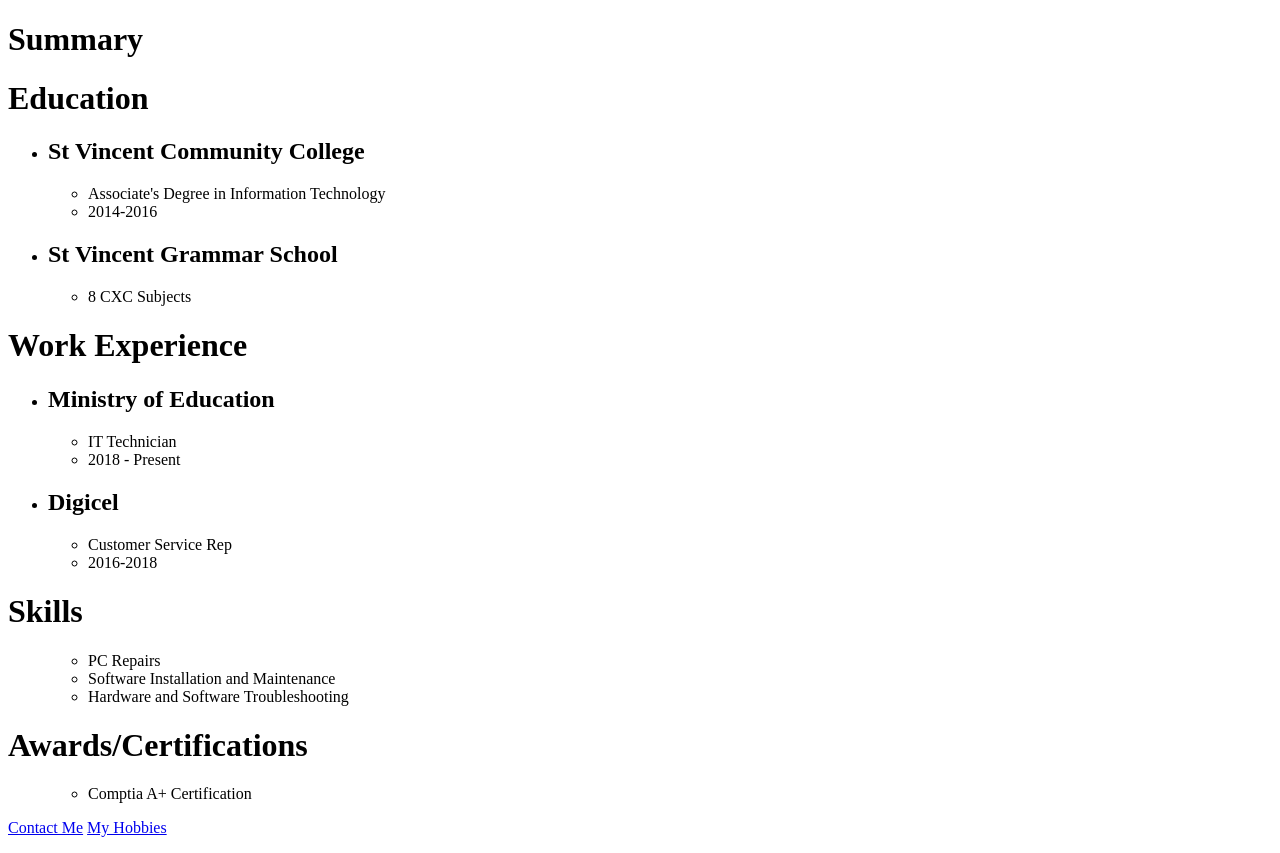
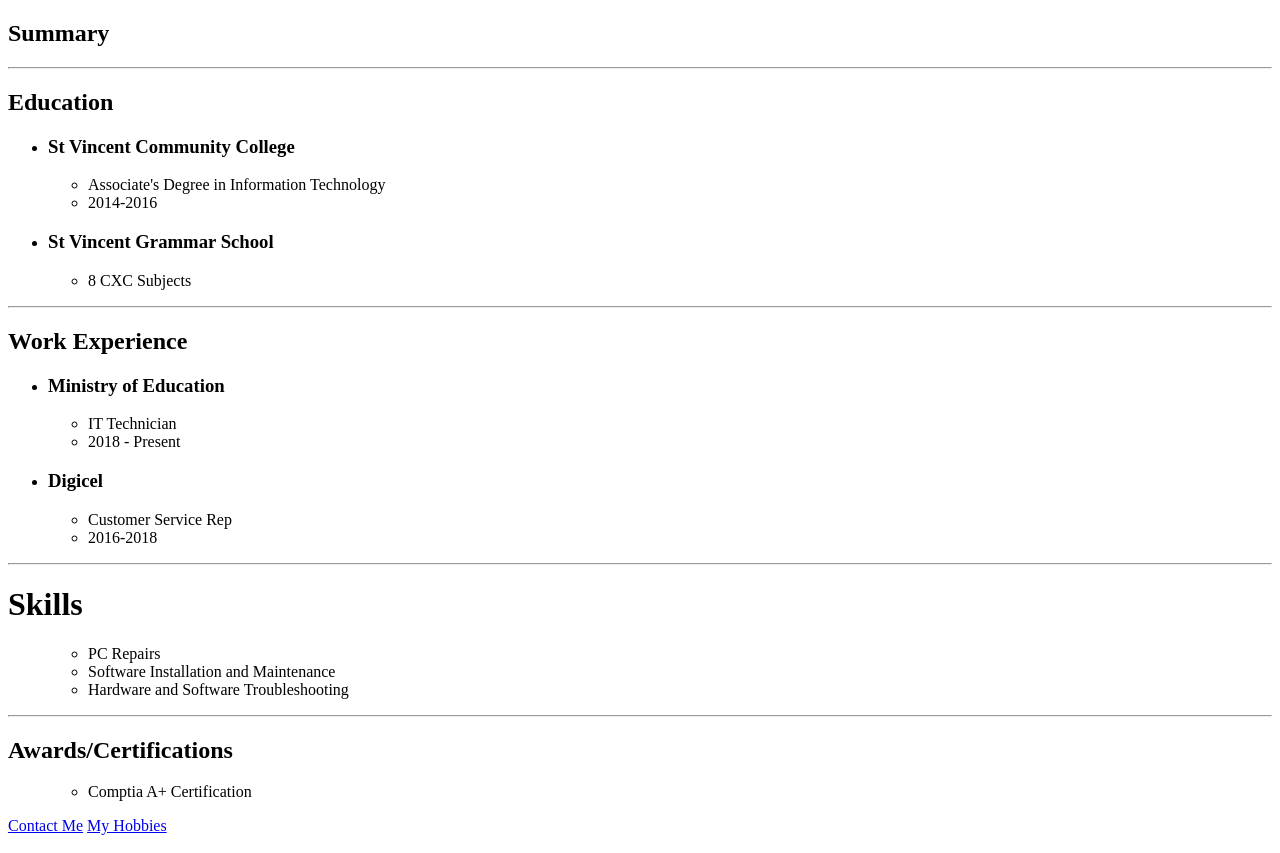
Before and after one commit to sbailey-27/Capstone, a plain HTML site: page index.html in a window 1280 px wide. Drawn offline with Linux system fonts and the light colour scheme.

Commit message:
Fixed headings

```diff
--- a/index.html
+++ b/index.html
@@ -6,35 +6,41 @@
     <title>My Resume</title>
 </head>
 <body>
-    <h1>Summary</h1>
+    <h2>Summary</h2>
 
-    <h1>Education</h1>
+    <hr/>
+
+    <h2>Education</h2>
     <ul>
-        <li><h2>St Vincent Community College</h2></li>
+        <li><h3>St Vincent Community College</h3></li>
             <ul>
                 <li>Associate's Degree in Information Technology</li>
                 <li>2014-2016</li>
             </ul>
-        <li><h2>St Vincent Grammar School</h2></li>
+        <li><h3>St Vincent Grammar School</h3></li>
             <ul>
                 <li>8 CXC Subjects</li>
             </ul>
         </ul>
 
-    <h1>Work Experience</h1>
+        <hr/>
+
+    <h2>Work Experience</h2>
         <ul>
-            <li><h2>Ministry of Education</h2></li>
+            <li><h3>Ministry of Education</h3></li>
                 <ul>
                     <li>IT Technician</li>
                     <li>2018 - Present</li>
                 </ul>
-            <li><h2>Digicel</h2></li>
+            <li><h3>Digicel</h3></li>
                 <ul>
                     <li>Customer Service Rep</li>
                     <li>2016-2018</li>
                 </ul>
             </li>
         </ul>
+
+    <hr/>
 
     <h1>Skills</h1>
     <ul>
@@ -45,8 +51,10 @@
         </ul>
     </ul>
 
+    <hr/>
 
-    <h1>Awards/Certifications</h1>
+
+    <h2>Awards/Certifications</h2>
     <ul>
         <ul>
             <li>Comptia A+ Certification</li>
```
